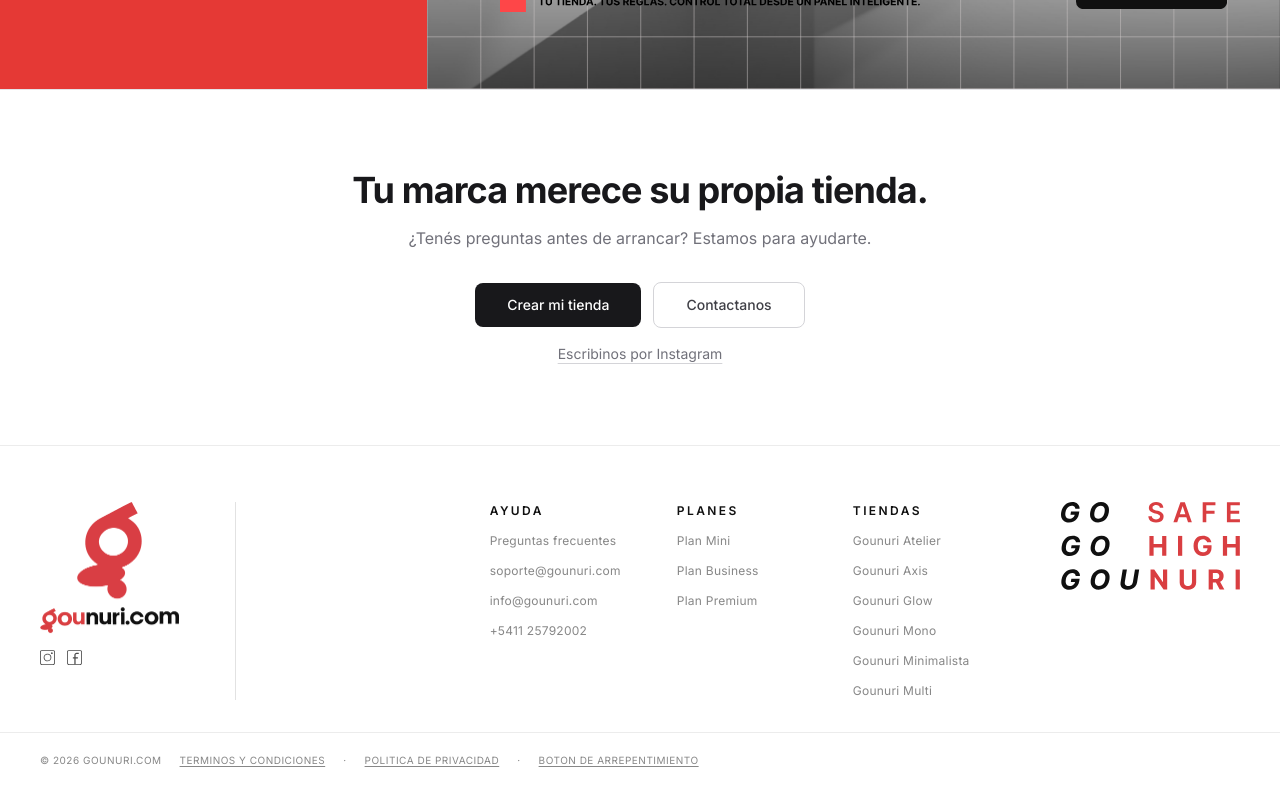
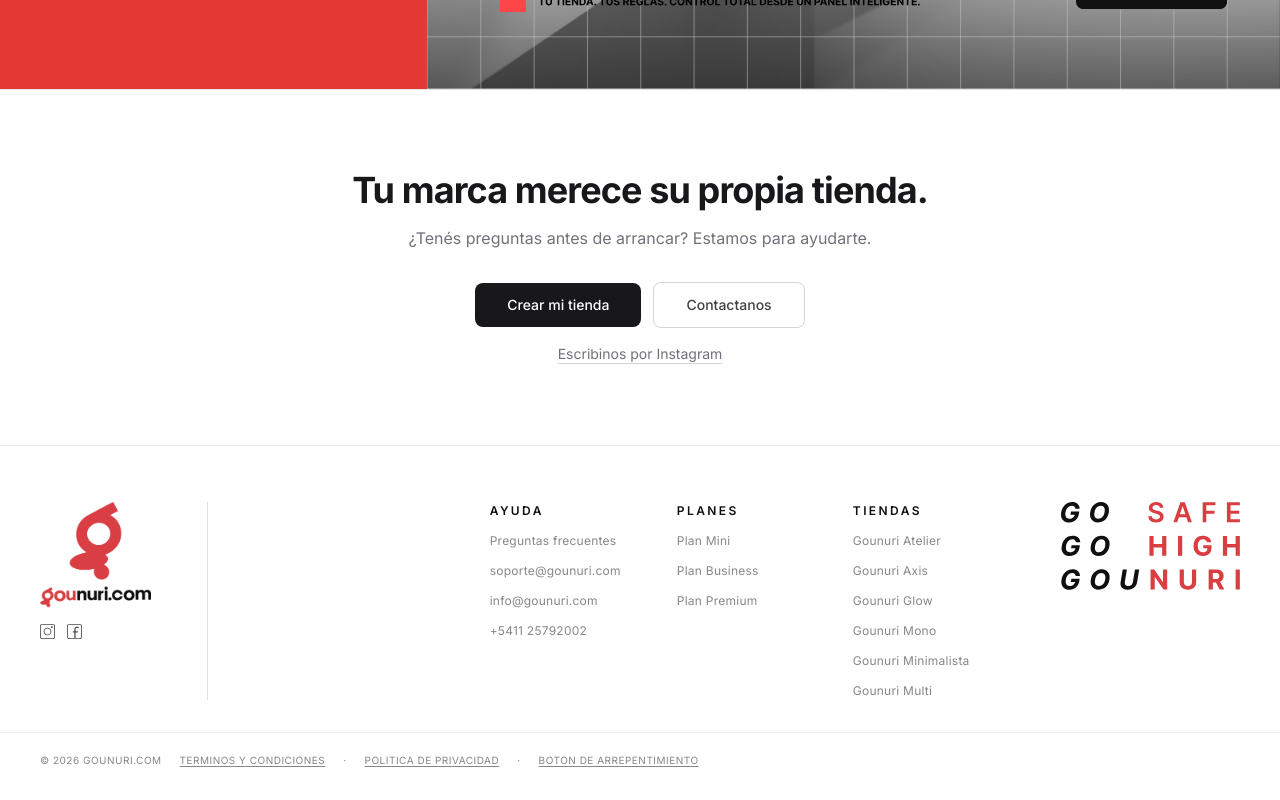
Before and after one commit to DMKo2002/gounuri-web, a Next.js app: page / in a window 1280 px wide. Shown: the part 8267-9067 px from the top of the page. Built offline with nearby package versions, Linux system fonts and the light colour scheme; no server answers.

Commit message:
﻿fix(footer): logo al 80% del tamaño (139x133 -> 111x106)

```diff
--- a/src/components/Footer.tsx
+++ b/src/components/Footer.tsx
@@ -9,8 +9,8 @@ export default function Footer() {
             <img
               src="/img/gounuri-logo.png"
               alt="gounuri.com"
-              width={139}
-              height={133}
+              width={111}
+              height={106}
             />
           </div>
           <div className="footer-social">
```
